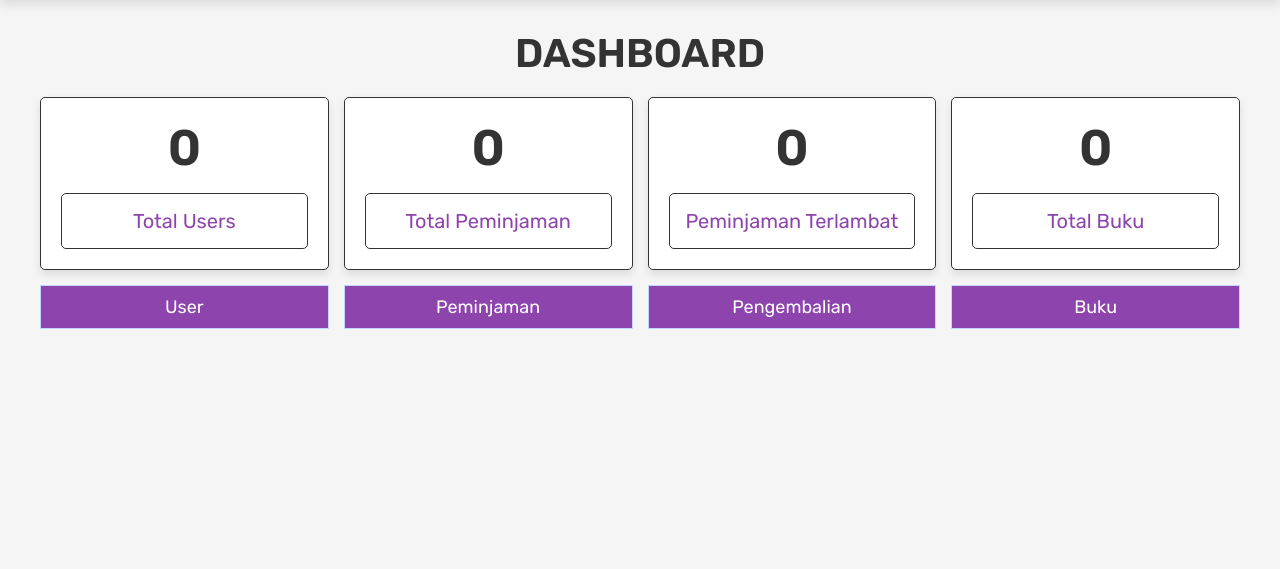
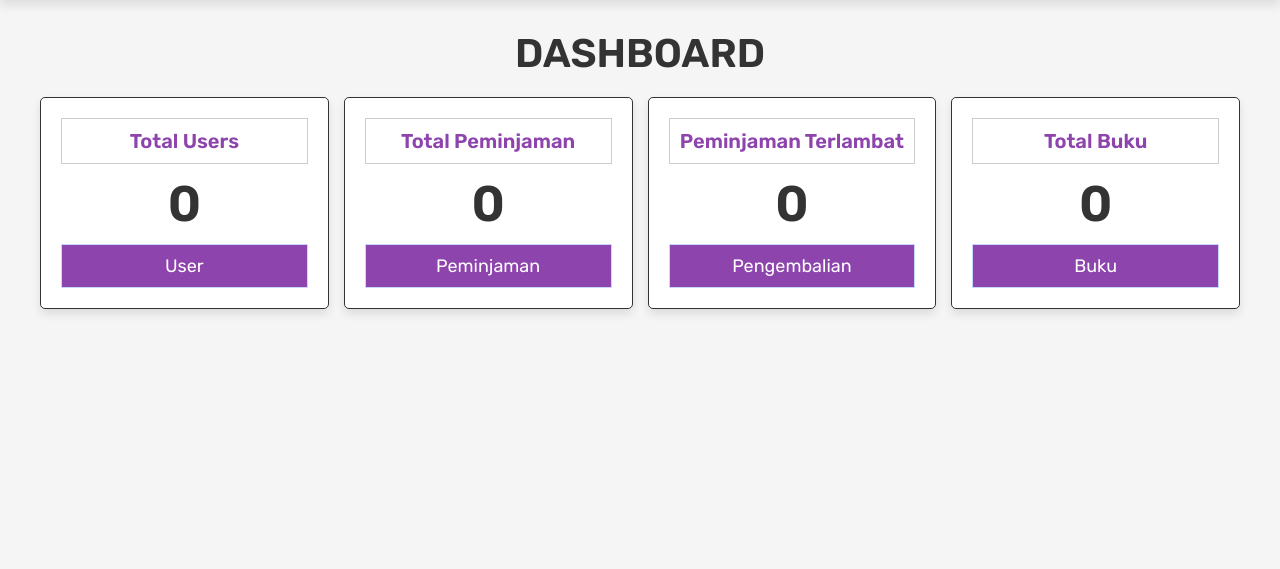
Before and after one commit to tars011/Perpustakaan-FinalProject, a PHP site: page /admin_index.php in a window 1280 px wide. Shown: the part 69-638 px from the top of the page. Run offline with PHP 8.4, Linux system fonts and the light colour scheme; the visitor is signed in with stand-in values (Sample User, id 1); data that the repository does not hold is empty.

Commit message:
change: redesign dashboard

```diff
--- a/admin_index.php
+++ b/admin_index.php
@@ -44,46 +44,47 @@ if( !isset($_SESSION["login"]) ) {
    <div class="box-container">
       <div class="baris1">
          <div class="box">
+            <p>Total Users</p>
             <?php
                $select_users = mysqli_query($conn, "SELECT COUNT(*) AS total_users FROM `user`") or die('Query failed');
                $fetch_users = mysqli_fetch_assoc($select_users);
             ?>
             <h3><?php echo $fetch_users['total_users']; ?></h3>
-            <p>Total Users</p>
+            <a href="admin_user.php" class="btn">User</a>
          </div>
 
          <div class="box">
+            <p>Total Peminjaman</p>
             <?php
                $select_peminjaman = mysqli_query($conn, "SELECT COUNT(*) AS total_peminjaman FROM `peminjaman`") or die('Query failed');
                $fetch_peminjaman = mysqli_fetch_assoc($select_peminjaman);
             ?>
             <h3><?php echo $fetch_peminjaman['total_peminjaman']; ?></h3>
-            <p>Total Peminjaman</p>
+            <a href="admin_peminjaman.php" class="btn">Peminjaman</a>
          </div>
 
          <div class="box">
+            <p>Peminjaman Terlambat</p>
             <?php
                $select_late_peminjaman = mysqli_query($conn, "SELECT COUNT(*) AS total_late FROM `peminjaman` WHERE `tanggal_kembali` < CURDATE()") or die('Query failed');
                $fetch_late_peminjaman = mysqli_fetch_assoc($select_late_peminjaman);
             ?>
             <h3><?php echo $fetch_late_peminjaman['total_late']; ?></h3>
-            <p>Peminjaman Terlambat</p>
+            <a href="admin_pengembalian.php" class="btn">Pengembalian</a>
          </div>
 
          <div class="box">
+            <p>Total Buku</p>
             <?php
                $select_buku = mysqli_query($conn, "SELECT COUNT(*) AS total_buku FROM `buku`") or die('Query failed');
                $fetch_buku = mysqli_fetch_assoc($select_buku);
             ?>
             <h3><?php echo $fetch_buku['total_buku']; ?></h3>
-            <p>Total Buku</p>
+            <a href="admin_buku.php" class="btn">Buku</a>
          </div>
       </div>
       <div class="baris2">
-         <a href="admin_user.php" class="btn">User</a>
-         <a href="admin_peminjaman.php" class="btn">Peminjaman</a>
-         <a href="admin_pengembalian.php" class="btn">Pengembalian</a>
-         <a href="admin_buku.php" class="btn">Buku</a>
+
       </div>
 
 
--- a/css/style_admin.css
+++ b/css/style_admin.css
@@ -304,8 +304,8 @@ section{
 
 .dashboard .box-container .box:hover{
    border-radius: 0;
-   background-color: rgba(51, 51, 51, 0.1);
-   box-shadow: var(--box-shadow);
+   background-color: rgba(142, 68, 173,0.01);
+   box-shadow: 0 4px 8px rgba(0, 0, 0, 1);
 
 }
 
@@ -316,20 +316,21 @@ section{
 }
 
 .dashboard .box-container .box p{
-   margin-top: 1.5rem;
-   padding:1.5rem;
-   cursor: default;
+   margin-bottom: 1rem;
+   padding: 1rem;
    color:var(--purple);
+   font-weight: bold;
    font-size: 2rem;
-   border-radius: .5rem;
-   border:var(--border);
-   transition: all 0.3s ease;
+   border-radius: 0;
+   border: 1px solid #ccc;
 }
 
-.dashboard .box-container .box p:hover{
-   background-color: rgba(51, 51, 51, 0.1);
+.dashboard .box-container .baris1 .btn{
+   border-radius: 0;
+   border: 1px solid #c9d6ff;
+   margin: 1rem auto 0;
+   width: 100%;
 }
-
 .dashboard .box-container .baris2{
    max-width: 1200px;
    display: grid;
@@ -340,10 +341,6 @@ section{
    text-align: center;
 }
 
-.dashboard .box-container .baris2 .btn{
-   border-radius: 0;
-   border: 1px solid #c9d6ff;
-}
 /* Dashboard - END */
 
 
```
